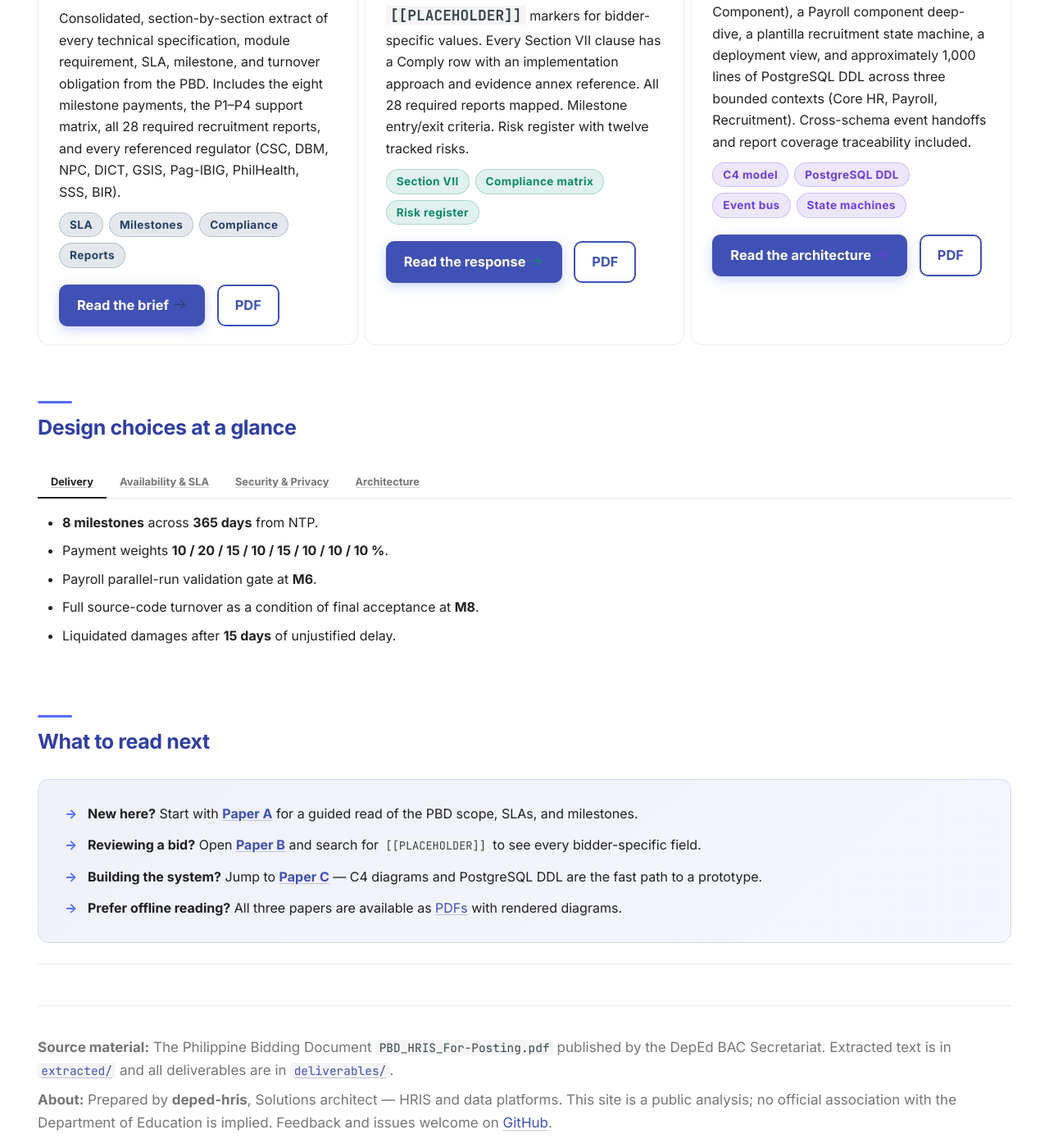
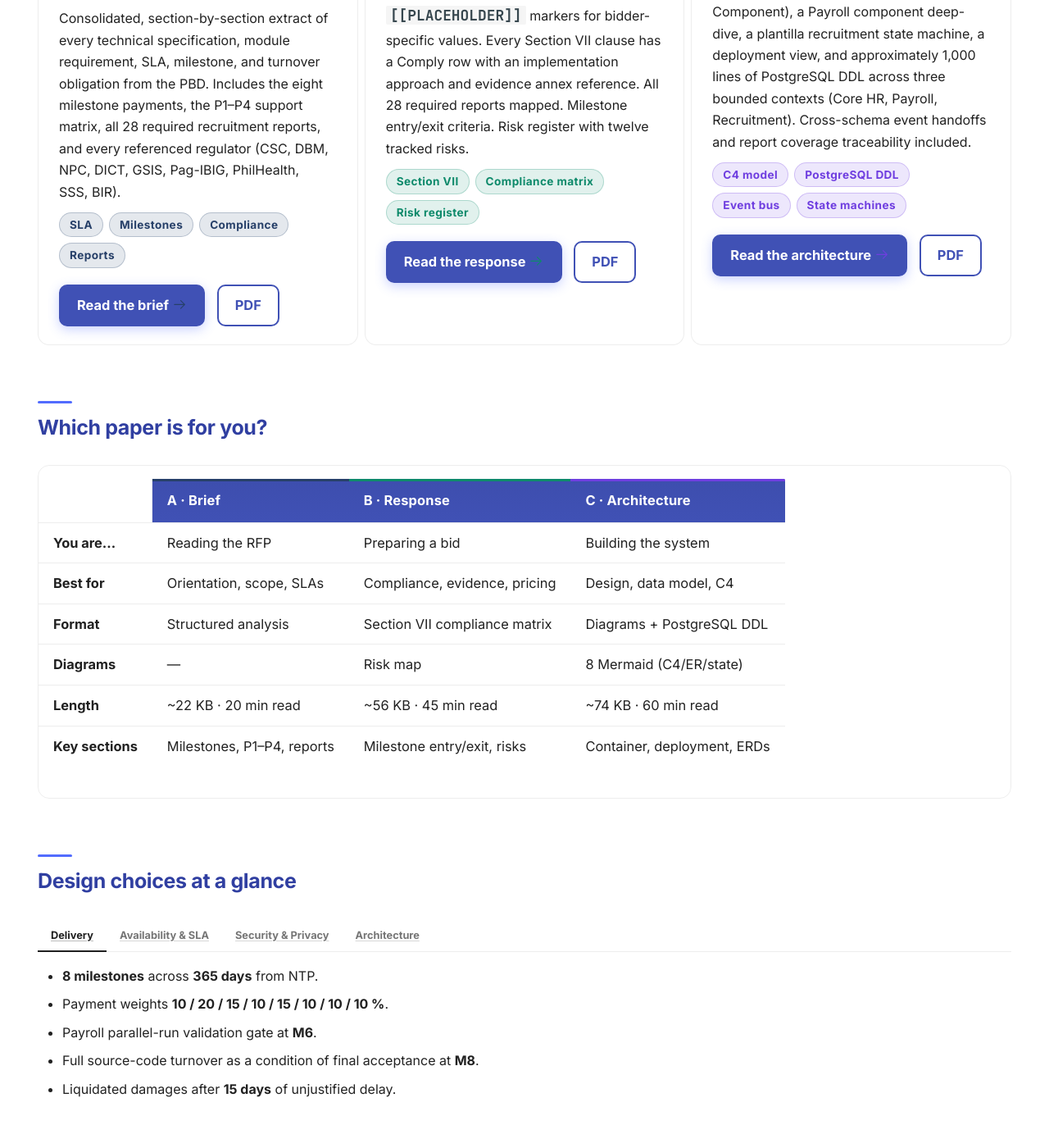
Before and after one commit to DennisPitallano/deped-hris-analysis, an MkDocs documentation site: the page built from deliverables/index.md, in a window 1280 px wide and 1400 px high, scrolled down 1181 px. Shown: the whole window at 82% size. Built offline with MkDocs 1.6.1 and Material for MkDocs 9.7.7, drawn with Linux system fonts in a browser that asks for light colours; comment, search, counter and statistics services are not loaded.

Commit message:
Landing: A/B/C compare table + workflow: bump to Node 24 action versions

```diff
--- a/deliverables/assets/extra.css
+++ b/deliverables/assets/extra.css
@@ -557,6 +557,75 @@
 
 /* --- "What to read next" callout -------------------------------- */
 
+/* --- A/B/C compare table on landing --- */
+
+.md-typeset .compare-table {
+  margin: 0.5rem 0 1.5rem;
+  overflow-x: auto;
+  border-radius: 0.7rem;
+  border: 1px solid var(--md-default-fg-color--lightest);
+}
+.md-typeset .compare-table table {
+  margin: 0;
+  border: none;
+  width: 100%;
+  font-size: 0.82rem;
+  line-height: 1.5;
+}
+.md-typeset .compare-table table thead th {
+  background: linear-gradient(180deg,
+    color-mix(in srgb, var(--md-primary-fg-color) 96%, black) 0%,
+    var(--md-primary-fg-color) 100%);
+  color: #ffffff;
+  font-weight: 700;
+  letter-spacing: 0.01em;
+  text-align: left;
+  padding: 0.7rem 0.9rem;
+  border: none;
+  position: sticky;
+  top: 0;
+}
+.md-typeset .compare-table table thead th:first-child {
+  background: transparent;
+  color: var(--md-default-fg-color);
+  border-right: 1px solid var(--md-default-fg-color--lightest);
+}
+/* Per-column accent bars in the header row (skip 1st col which is row-headers) */
+.md-typeset .compare-table table thead th:nth-child(2) { box-shadow: inset 0 3px 0 #274069; }
+.md-typeset .compare-table table thead th:nth-child(3) { box-shadow: inset 0 3px 0 #0e8a6b; }
+.md-typeset .compare-table table thead th:nth-child(4) { box-shadow: inset 0 3px 0 #6f3ee0; }
+
+.md-typeset .compare-table table tbody th,
+.md-typeset .compare-table table tbody td {
+  padding: 0.6rem 0.9rem;
+  border-top: 1px solid var(--md-default-fg-color--lightest);
+  border-left: none;
+  border-right: none;
+  vertical-align: top;
+}
+.md-typeset .compare-table table tbody th {
+  background: color-mix(in srgb, var(--md-primary-fg-color) 4%, transparent);
+  color: var(--md-primary-fg-color--dark);
+  font-weight: 600;
+  letter-spacing: 0.01em;
+  border-right: 1px solid var(--md-default-fg-color--lightest);
+  min-width: 8.5rem;
+}
+.md-typeset .compare-table table tbody tr:hover td,
+.md-typeset .compare-table table tbody tr:hover th {
+  background: color-mix(in srgb, var(--md-accent-fg-color) 5%, transparent);
+}
+
+@media (max-width: 640px) {
+  .md-typeset .compare-table table { font-size: 0.75rem; }
+  .md-typeset .compare-table table thead th,
+  .md-typeset .compare-table table tbody th,
+  .md-typeset .compare-table table tbody td {
+    padding: 0.5rem 0.65rem;
+  }
+  .md-typeset .compare-table table tbody th { min-width: 6.5rem; }
+}
+
 .md-typeset .next-cta {
   padding: 1.4rem 1.6rem;
   border-radius: 0.7rem;
--- a/deliverables/index.md
+++ b/deliverables/index.md
@@ -107,6 +107,21 @@
 
 </div>
 
+## Which paper is for you? { .section-heading }
+
+<div class="compare-table" markdown>
+
+|                   | **A · Brief**              | **B · Response**              | **C · Architecture**        |
+| :---------------- | :------------------------- | :---------------------------- | :-------------------------- |
+| **You are…**      | Reading the RFP            | Preparing a bid               | Building the system         |
+| **Best for**      | Orientation, scope, SLAs   | Compliance, evidence, pricing | Design, data model, C4      |
+| **Format**        | Structured analysis        | Section VII compliance matrix | Diagrams + PostgreSQL DDL   |
+| **Diagrams**      | —                          | Risk map                      | 8 Mermaid (C4/ER/state)     |
+| **Length**        | ~22 KB · 20 min read       | ~56 KB · 45 min read          | ~74 KB · 60 min read        |
+| **Key sections**  | Milestones, P1–P4, reports | Milestone entry/exit, risks   | Container, deployment, ERDs |
+
+</div>
+
 ## Design choices at a glance { .section-heading }
 
 <div class="grid" markdown>
```
Also changed, not shown: 1 other file.
